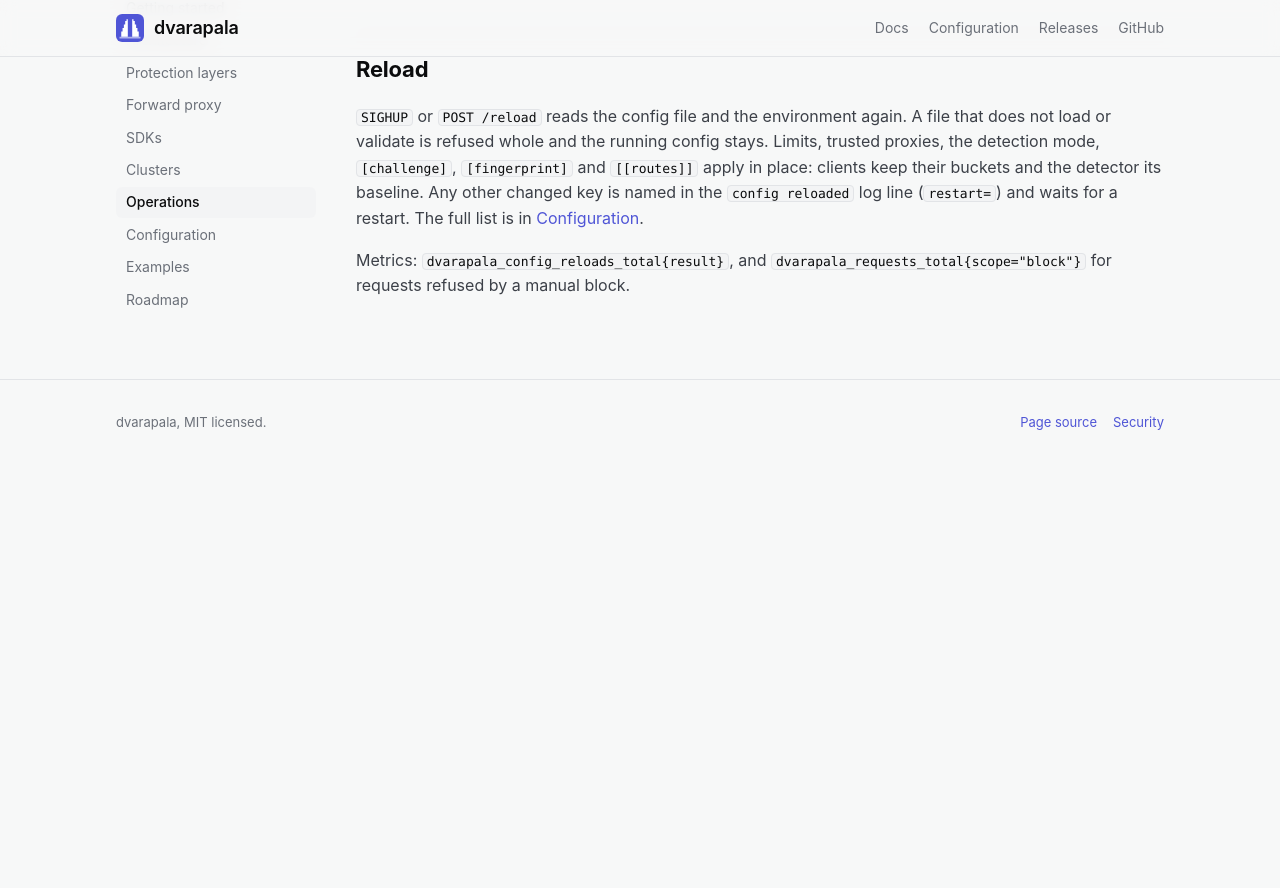
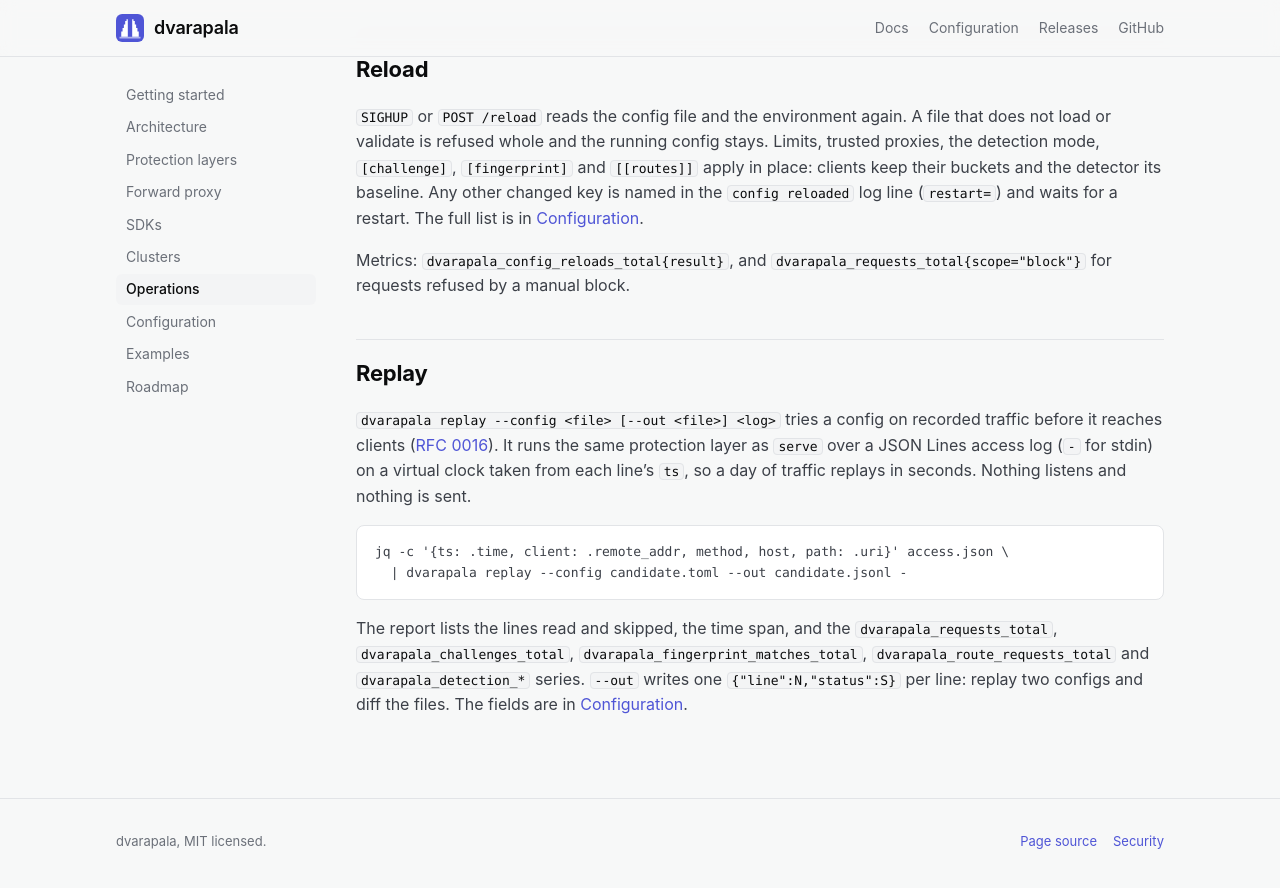
Before and after one commit to franzramadhan/dvarapala, a Jekyll site: the page built from site/docs/operations.md, in a window 1280 px wide and 900 px high, scrolled down 1079 px. Shown: the top 888 px of the window. Built offline with Jekyll 4.4.1, drawn with Linux system fonts in a browser that asks for light colours; before the commit the page ends 1560 px from its top, so only the background shows below that.

Commit message:
release: v0.11.0 (#137)
Releases RFC 0016 (replay of access logs).

- Versions to 0.11.0: `Cargo.toml`, `sdk/python/pyproject.toml`,
`sdk/js/package.json`, `crates/xdp-ebpf/Cargo.lock`, root and fuzz
`Cargo.lock`.
- `CHANGELOG.md` from `git cliff`.
- RFC 0016 `implemented` in `ROADMAP.md` and its header.
- `README.md`: Replay row (RFC 0016), `replay` in the default build
line.
- `site/index.html`: RFC 0016 card.
- `site/docs/operations.md`: a Replay section with a `jq` conversion
example.

`CONFIG.md` gained its Replay section with #135.

````diff
--- a/Cargo.toml
+++ b/Cargo.toml
@@ -5,7 +5,7 @@
 exclude = ["crates/xdp-ebpf"]
 
 [workspace.package]
-version = "0.10.0"
+version = "0.11.0"
 edition = "2024"
 license = "MIT"
 repository = "https://github.com/franzramadhan/dvarapala"
--- a/sdk/js/package.json
+++ b/sdk/js/package.json
@@ -1,6 +1,6 @@
 {
   "name": "dvarapala",
-  "version": "0.10.0",
+  "version": "0.11.0",
   "description": "In-process rate limit, flood detection and connection limits from the dvarapala gateway (RFC 0008)",
   "license": "MIT",
   "repository": "github:franzramadhan/dvarapala",
--- a/sdk/python/pyproject.toml
+++ b/sdk/python/pyproject.toml
@@ -5,7 +5,7 @@
 [project]
 name = "dvarapala"
 description = "In-process rate limit, flood detection and connection limits from the dvarapala gateway (RFC 0008)"
-version = "0.10.0"
+version = "0.11.0"
 requires-python = ">=3.10"
 license = "MIT"
 dependencies = []
--- a/site/docs/operations.md
+++ b/site/docs/operations.md
@@ -53,3 +53,23 @@
 Metrics: `dvarapala_config_reloads_total{result}`, and
 `dvarapala_requests_total{scope="block"}` for requests refused by a
 manual block.
+
+## Replay
+
+`dvarapala replay --config <file> [--out <file>] <log>` tries a config
+on recorded traffic before it reaches clients ([RFC 0016](https://github.com/franzramadhan/dvarapala/blob/main/rfc/0016-replay.md)).
+It runs the same protection layer as `serve` over a JSON Lines access
+log (`-` for stdin) on a virtual clock taken from each line's `ts`, so a
+day of traffic replays in seconds. Nothing listens and nothing is sent.
+
+```sh
+jq -c '{ts: .time, client: .remote_addr, method, host, path: .uri}' access.json \
+  | dvarapala replay --config candidate.toml --out candidate.jsonl -
+```
+
+The report lists the lines read and skipped, the time span, and the
+`dvarapala_requests_total`, `dvarapala_challenges_total`,
+`dvarapala_fingerprint_matches_total`, `dvarapala_route_requests_total`
+and `dvarapala_detection_*` series. `--out` writes one
+`{"line":N,"status":S}` per line: replay two configs and diff the files.
+The fields are in [Configuration](configuration.html#replay).
--- a/site/index.html
+++ b/site/index.html
@@ -58,6 +58,7 @@
         <div class="card"><span class="tag">RFC 0013</span><h3>Per-route policy</h3><p>Deny scanner paths outright, give a login page its own low rate, limit an API per key or per JA4, and keep machine endpoints out of the challenge. Routes only tighten the global policy.</p></div>
         <div class="card"><span class="tag">RFC 0014</span><h3>Admin API and reload</h3><p>Block a network for an hour, see the top talkers and the detection state, and change limits, routes or the challenge with <code>SIGHUP</code>: clients keep their buckets, a bad file is refused whole.</p></div>
         <div class="card"><span class="tag">RFC 0015</span><h3>Upstream pools</h3><p>Spread traffic over several upstreams by round robin or least requests. Health checks and passive ejection take a failing one out; idempotent requests retry on another within a budget.</p></div>
+        <div class="card"><span class="tag">RFC 0016</span><h3>Replay</h3><p>Try a new limit, route or detection threshold on yesterday's access log before it reaches clients: <code>dvarapala replay</code> runs the same layers on a virtual clock and prints the verdict counts.</p></div>
         <div class="card"><span class="tag">metrics</span><h3>Prometheus metrics</h3><p>Verdicts, detection state, challenges, connection limits, tunnels, HTTP/2, QUIC, the store and XDP on a separate listener, so you can watch before you enforce.</p></div>
       </div>
     </div>
````
Also changed, not shown: ROADMAP.md (+1 -1 lines), rfc/0016-replay.md (+1 -1 lines), CHANGELOG.md, README.md, 3 other files.
